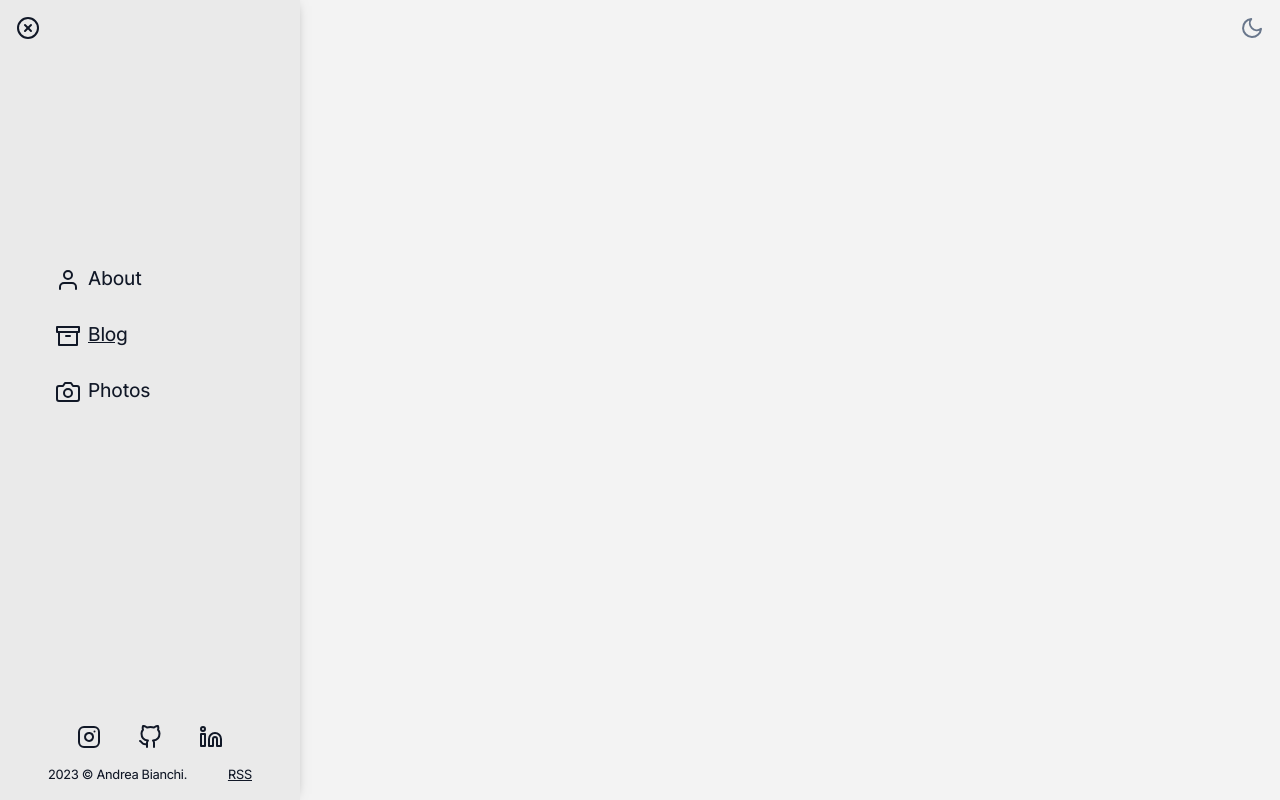
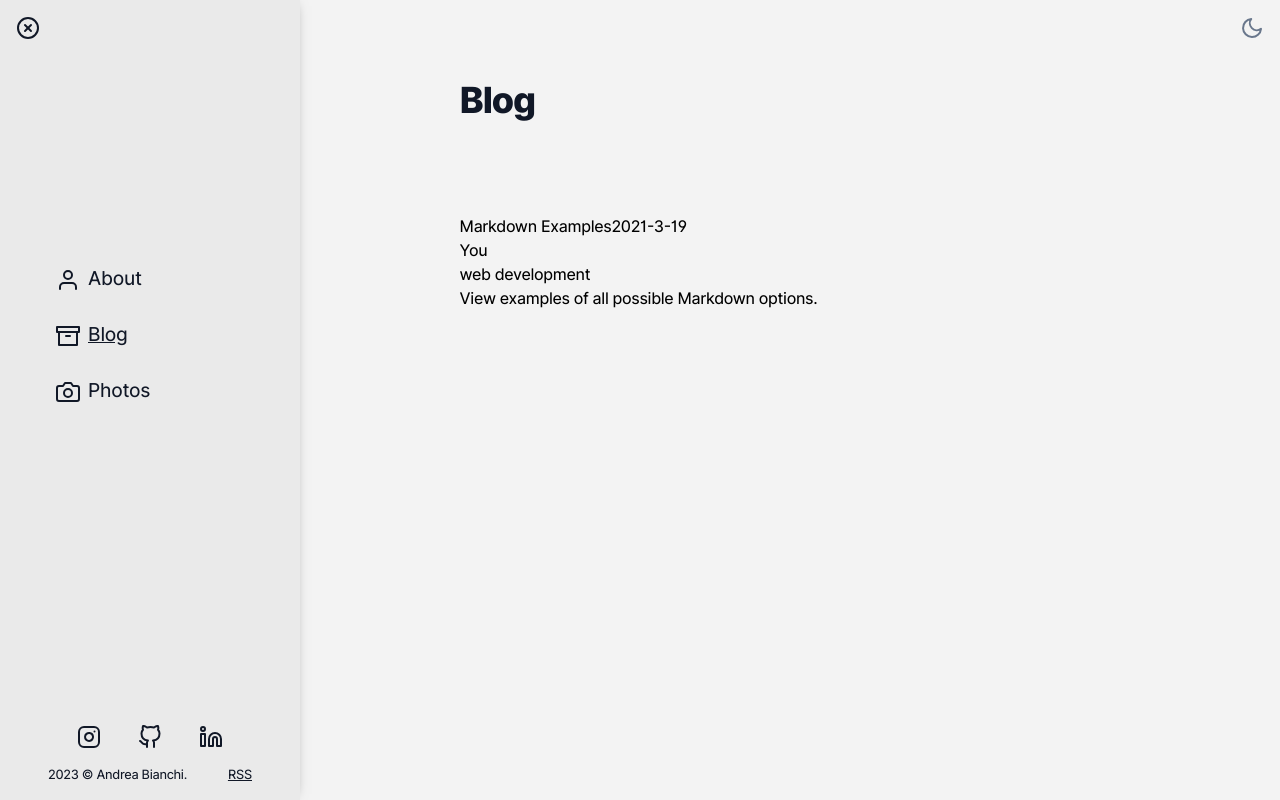
Before and after one commit to andreaiaia/blog, a Next.js app: page /posts in a window 1280 px wide. Built offline with nearby package versions, Linux system fonts and the light colour scheme.

Commit message:
Make component to render single post

```diff
--- a/pages/posts/index.jsx
+++ b/pages/posts/index.jsx
@@ -1,5 +1,8 @@
+import React from 'react';
 import { getSortedPostsData } from '../../lib/posts';
 import Link from 'next/link';
+
+import styles from './Blog.module.scss';
 
 export async function getStaticProps() {
   const allPostsData = getSortedPostsData();
@@ -8,20 +11,47 @@ export async function getStaticProps() {
   };
 }
 
-export default function Posts({ allPostsData }) {
+const Post = ({ id, date, title, author, tag, description }) => {
   return (
-    <div>
-      <ul>
-        {allPostsData.map(({ id, date, title }, index) => (
-          <li key={index}>
+    <>
       <Link href={`/posts/${id}`}>
         <a>{title}</a>
       </Link>
-            <br />
       <span>{date}</span>
+      <p>{author}</p>
+      <p>{tag}</p>
+      <p>{description}</p>
+    </>
+  );
+};
+
+const Blog = ({ allPostsData }) => {
+  console.log(allPostsData);
+  return (
+    <article className={styles.container}>
+      <section className={styles.titleContainer}>
+        <h1>Blog</h1>
+      </section>
+      <section className={styles.posts}>
+        <ul>
+          {allPostsData.map(
+            ({ id, date, title, author, tag, description }, index) => (
+              <li key={index}>
+                <Post
+                  id={id}
+                  date={date}
+                  title={title}
+                  author={author}
+                  tag={tag}
+                  description={description}
+                />
               </li>
-        ))}
+            )
+          )}
         </ul>
-    </div>
+      </section>
+    </article>
   );
-}
+};
+
+export default Blog;
```
Lines whose indentation alone changed are shown as unchanged.
